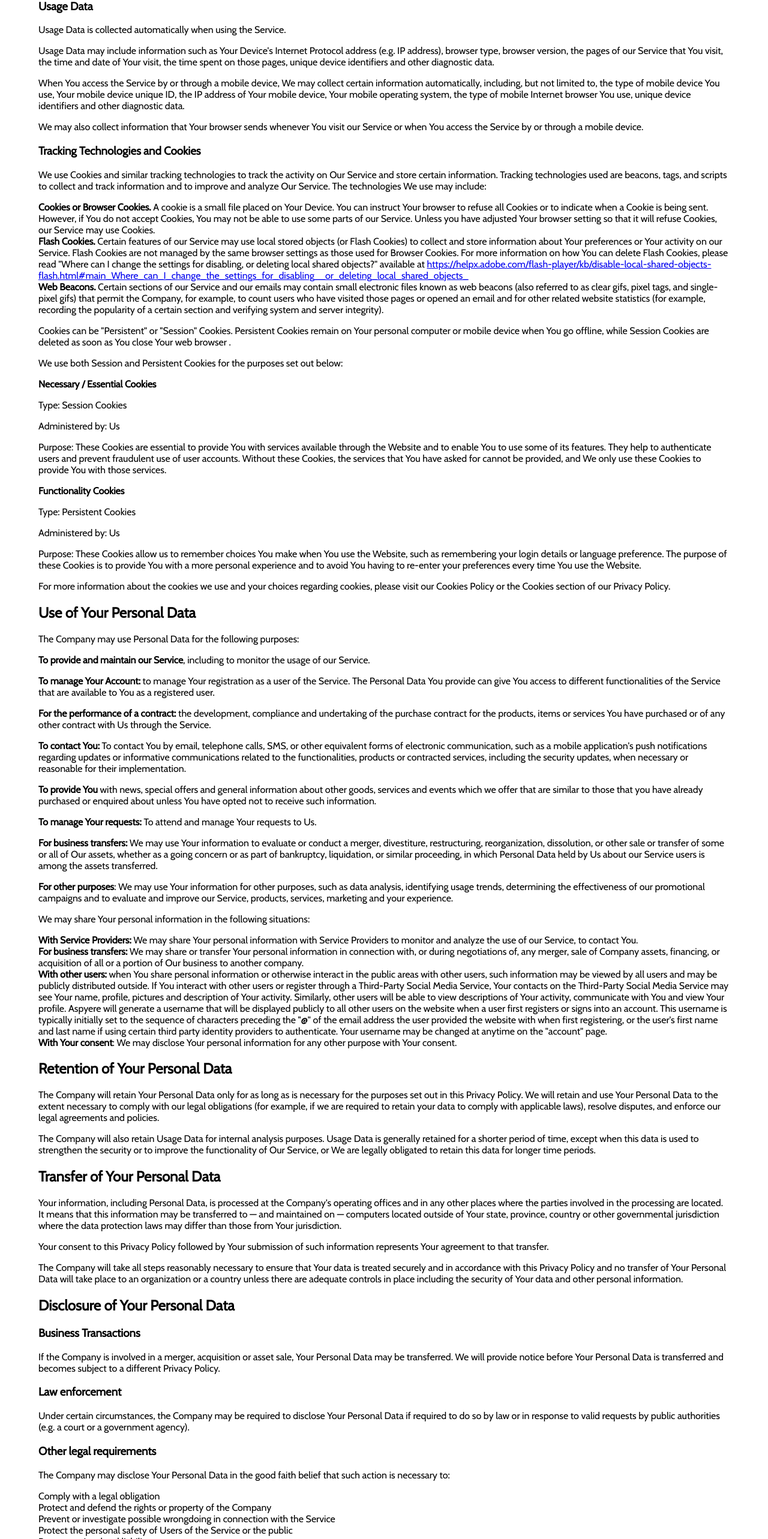
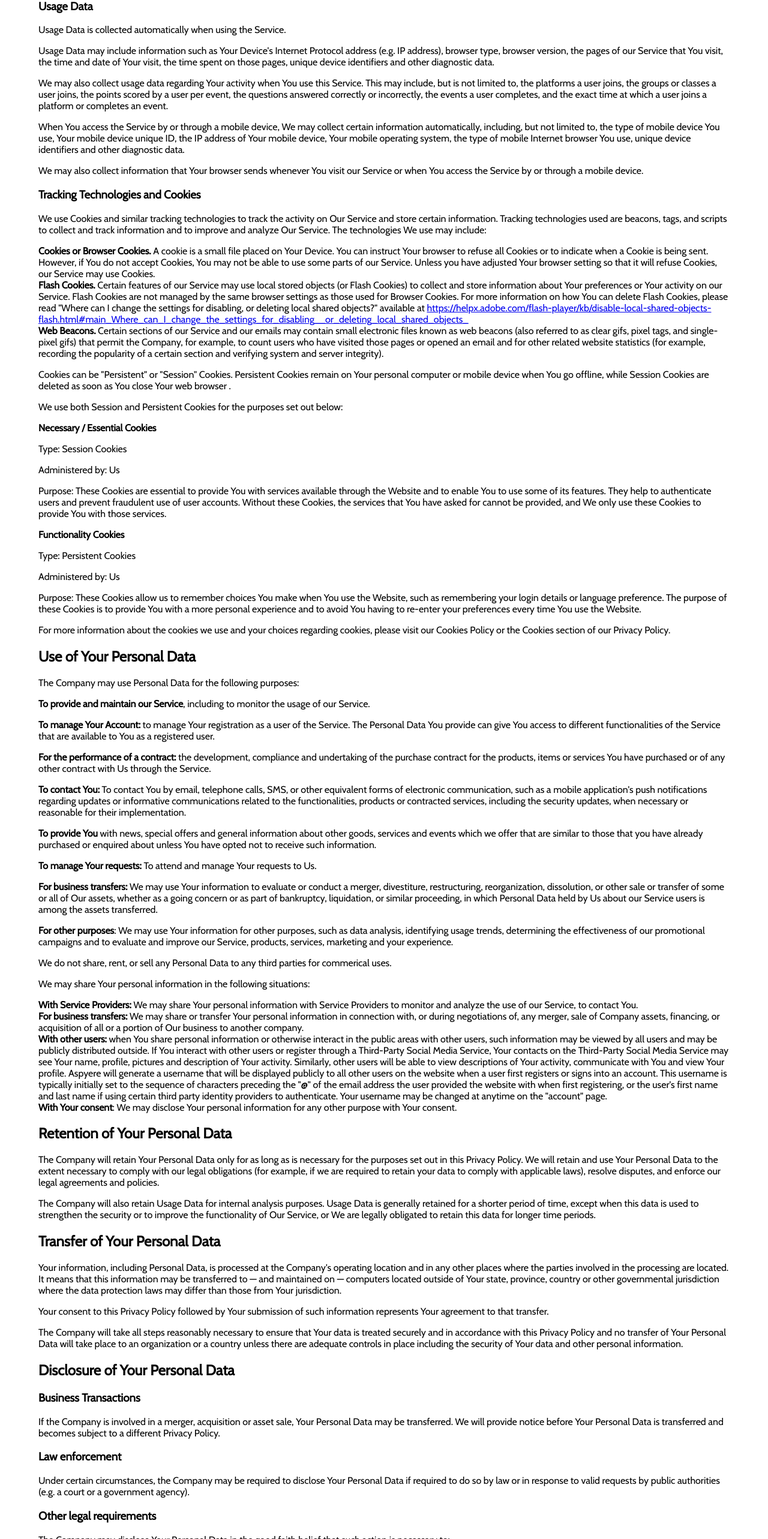
Before and after one commit to vincentcai48/Aspyere, a React (Create React App) app: page /privacypolicy in a window 1280 px wide. Shown: the part 1440-4006 px from the top of the page at 60% size. Built offline with nearby package versions, Linux system fonts and the light colour scheme; no server answers; the database is empty.

Commit message:
update privacy policy

```diff
--- a/src/components/legal/PrivacyPolicy.js
+++ b/src/components/legal/PrivacyPolicy.js
@@ -149,6 +149,14 @@ export default function PrivacyPolicy() {
         diagnostic data.
       </p>
       <p>
+        We may also collect usage data regarding Your activity when You use this
+        Service. This may include, but is not limited to, the platforms a user
+        joins, the groups or classes a user joins, the points scored by a user
+        per event, the questions answered correctly or incorrectly, the events a
+        user completes, and the exact time at which a user joins a platform or
+        completes an event.
+      </p>
+      <p>
         When You access the Service by or through a mobile device, We may
         collect certain information automatically, including, but not limited
         to, the type of mobile device You use, Your mobile device unique ID, the
@@ -261,6 +269,7 @@ export default function PrivacyPolicy() {
         Privacy Policy.
       </p>
       <h2>Use of Your Personal Data</h2>
+      <p></p>
       <p>The Company may use Personal Data for the following purposes:</p>
       <ul>
         <li>
@@ -331,6 +340,10 @@ export default function PrivacyPolicy() {
           </p>
         </li>
       </ul>
+      <p>
+        We do not share, rent, or sell any Personal Data to any third parties
+        for commerical uses.
+      </p>
       <p>We may share Your personal information in the following situations:</p>
       <ul>
         <li>
@@ -398,7 +411,7 @@ export default function PrivacyPolicy() {
       <h2>Transfer of Your Personal Data</h2>
       <p>
         Your information, including Personal Data, is processed at the Company's
-        operating offices and in any other places where the parties involved in
+        operating location and in any other places where the parties involved in
         the processing are located. It means that this information may be
         transferred to — and maintained on — computers located outside of Your
         state, province, country or other governmental jurisdiction where the
@@ -451,8 +464,8 @@ export default function PrivacyPolicy() {
         The security of Your Personal Data is important to Us, but remember that
         no method of transmission over the Internet, or method of electronic
         storage is 100% secure. While We strive to use commercially acceptable
-        means to protect Your Personal Data, We cannot guarantee its absolute
-        security.
+        means to protect Your Personal Data, such as HTTPS transfer protocol, We
+        cannot guarantee its absolute security.
       </p>
       <h1>Children's Privacy</h1>
       <p>
```
